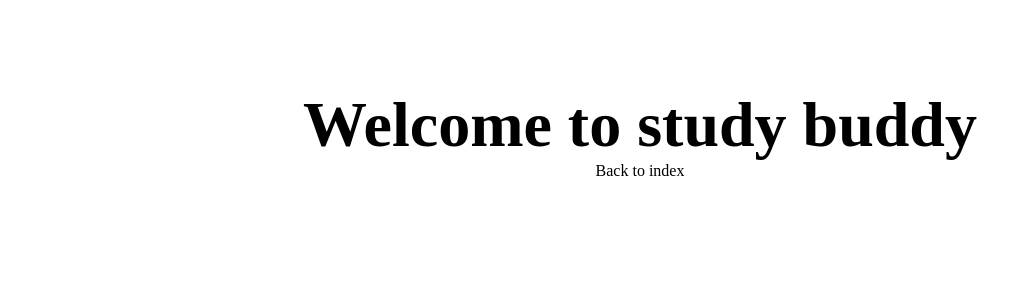
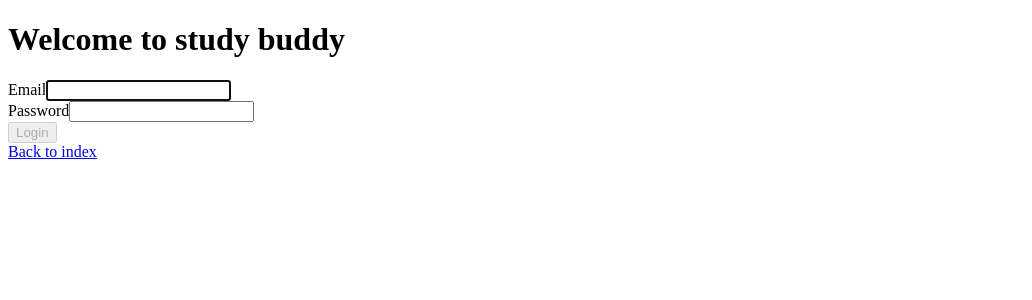
Before and after one commit to Catena-mundi/studybuddy, a Next.js app in the folder nextjs-blog/: page /home/login in a window 1280 px wide. Shown: the top 300 px of the page, without its empty margins (0-1032 px from the left). Built offline with nearby package versions, Linux system fonts and the light colour scheme.

Commit message:
add simple login form and bootstrap dependencies

```diff
--- a/nextjs-blog/package.json
+++ b/nextjs-blog/package.json
@@ -8,8 +8,10 @@
     "start": "next start"
   },
   "dependencies": {
+    "bootstrap": "^5.1.3",
     "next": "^11.0.0",
     "react": "17.0.2",
+    "react-bootstrap": "^1.6.4",
     "react-dom": "17.0.2"
   }
 }
--- a/nextjs-blog/pages/home/login.js
+++ b/nextjs-blog/pages/home/login.js
@@ -1,15 +1,52 @@
+import React, { useState } from 'react';
 import Head from 'next/head'
+import Form from "react-bootstrap/Form";
+import Button from "react-bootstrap/Button";
 import Link from 'next/link'
-import './login.css'
+//import './login.css'
+//import "./Login.css"
 
-export default function FirstPost() {
-    return <div className = "login"><head>
+export default function Login() {
+  const [email, setEmail] = useState("");
+  const [password, setPassword] = useState("");
+
+  function validateForm() {
+    return email.length > 0 && password.length > 0;
+  }
+
+  function handleSubmit(event) {
+    event.preventDefault();
+  }
+
+    return <div className = "Login"><head>
       <title>Login</title>
       </head>
     <main>
     <h1 className="title">
           Welcome to study buddy
         </h1>
+    <Form onSubmit={handleSubmit}>
+        <Form.Group size="lg" controlId="email">
+          <Form.Label>Email</Form.Label>
+          <Form.Control
+            autoFocus
+            type="email"
+            value={email}
+            onChange={(e) => setEmail(e.target.value)}
+          />
+        </Form.Group>
+        <Form.Group size="lg" controlId="password">
+          <Form.Label>Password</Form.Label>
+          <Form.Control
+            type="password"
+            value={password}
+            onChange={(e) => setPassword(e.target.value)}
+          />
+        </Form.Group>
+        <Button block size="lg" type="submit" disabled={!validateForm()}>
+          Login
+        </Button>
+      </Form>
 
     <Link href="/">
           <a>Back to index</a>
```
